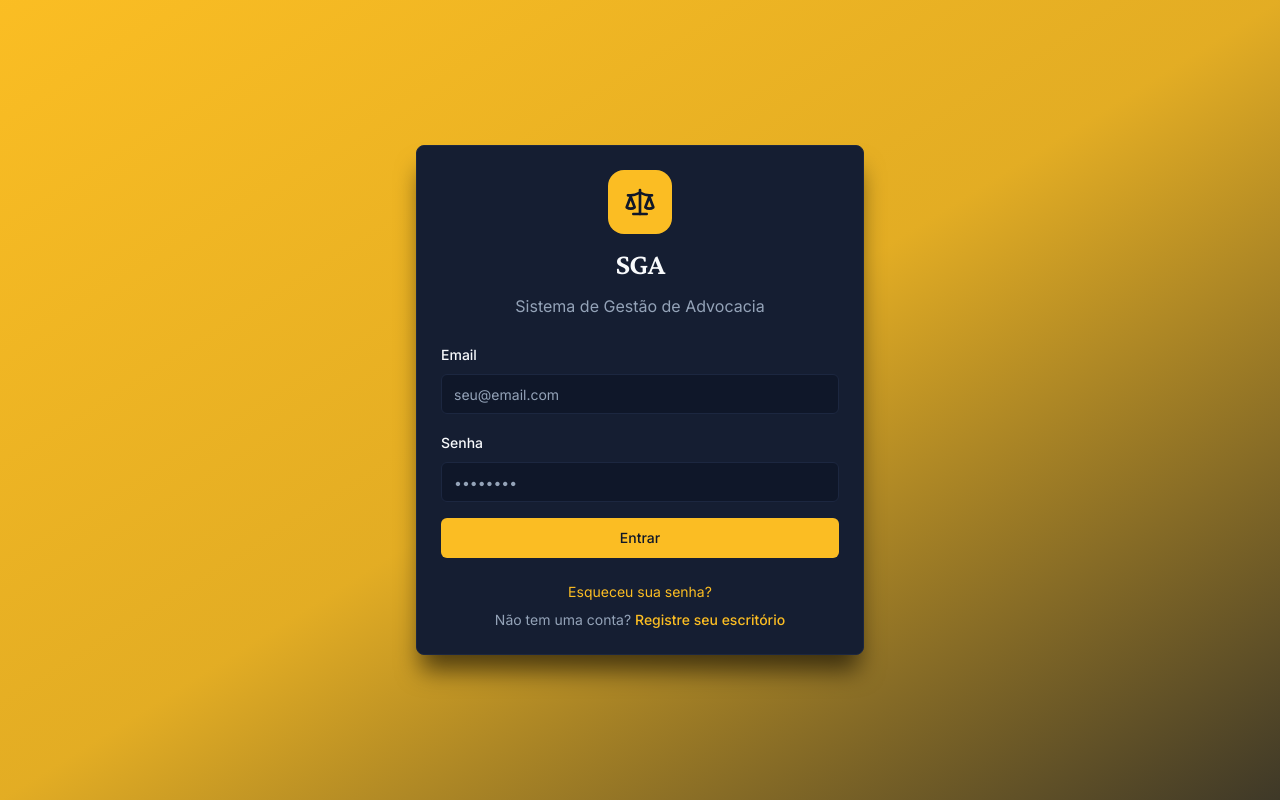
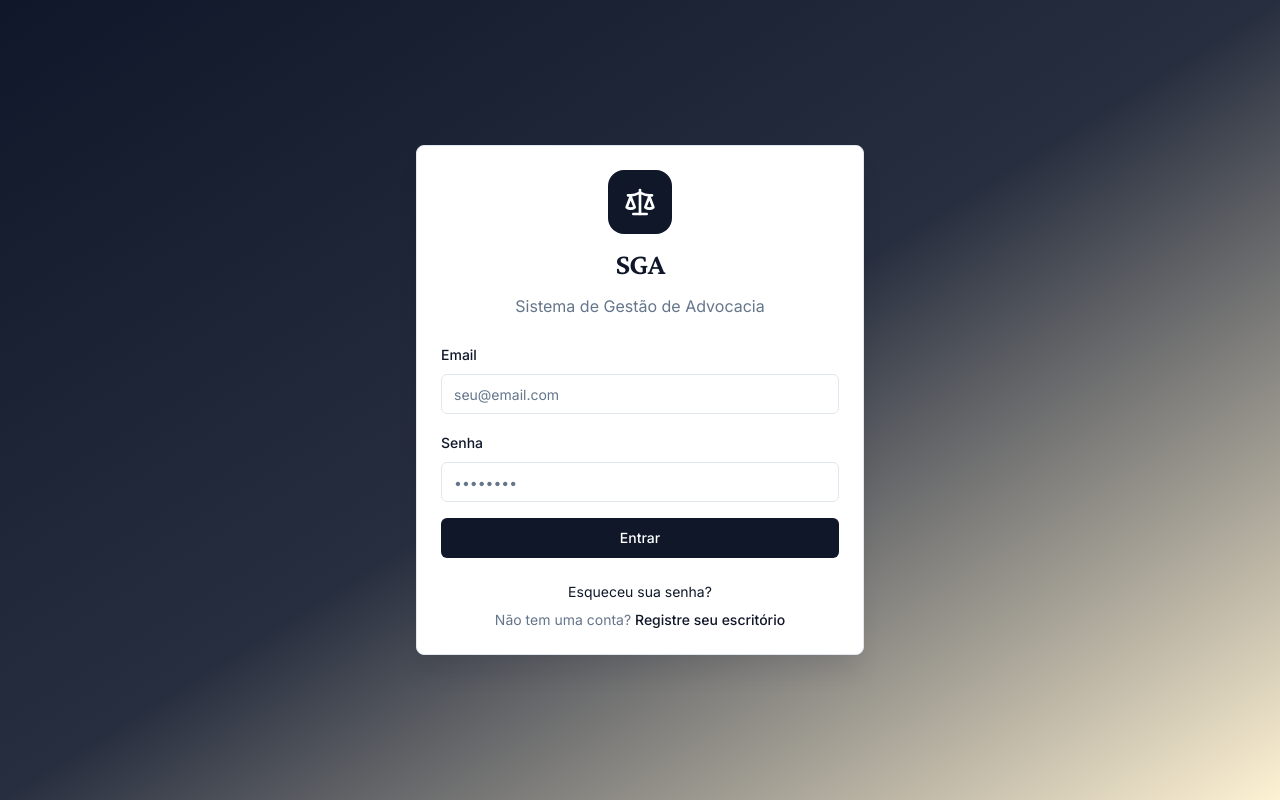
Before and after one commit to gcrndev/sga, a React (Vite) app in the folder frontend/: page /login in a window 1280 px wide. Built offline with nearby package versions, Linux system fonts and the light colour scheme; no server answers; the HTML template or start-up script is replaced by a standard one.

Commit message:
fix colors and logo

```diff
--- a/frontend/index.html
+++ b/frontend/index.html
@@ -16,11 +16,15 @@
       content="Sistema completo de gestao para escritorios de advocacia"
     />
     <meta property="og:type" content="website" />
-    <meta property="og:image" content="/logo.svg" />
+    <meta property="og:image" content="https://sgadvocacias.com/logo.svg" />
     <meta property="og:image:alt" content="Logomarca SGA" />
     <meta name="theme-color" content="#0b1020" />
-    <link rel="icon" type="image/svg+xml" href="/logo.svg" />
-    <link rel="apple-touch-icon" href="/logo.svg" />
+    <link
+      rel="icon"
+      type="image/svg+xml"
+      href="https://sgadvocacias.com/logo.svg"
+    />
+    <link rel="apple-touch-icon" href="https://sgadvocacias.com/logo.svg" />
 
     <link rel="preconnect" href="https://fonts.googleapis.com" />
     <link rel="preconnect" href="https://fonts.gstatic.com" crossorigin />
--- a/frontend/src/App.tsx
+++ b/frontend/src/App.tsx
@@ -1,8 +1,9 @@
+import { useEffect } from "react";
 import { Toaster } from "@/components/ui/toaster";
 import { Toaster as Sonner } from "@/components/ui/sonner";
 import { TooltipProvider } from "@/components/ui/tooltip";
 import { QueryClient, QueryClientProvider } from "@tanstack/react-query";
-import { BrowserRouter, Routes, Route, Navigate } from "react-router-dom";
+import { BrowserRouter, Routes, Route, Navigate, useLocation } from "react-router-dom";
 import { AuthProvider } from "@/context/AuthContext";
 import ProtectedRoute from "@/components/ProtectedRoute";
 import Login from "./pages/auth/Login";
@@ -22,13 +23,24 @@ import NotFound from "./pages/NotFound";
 
 const queryClient = new QueryClient();
 
-const App = () => (
-  <QueryClientProvider client={queryClient}>
-    <AuthProvider>
-      <TooltipProvider>
-        <Toaster />
-        <Sonner />
-        <BrowserRouter>
+const authPaths = new Set([
+  "/login",
+  "/registro",
+  "/esqueci-senha",
+  "/invite/confirm",
+  "/concluir-cadastro",
+]);
+
+const AppRoutes = () => {
+  const location = useLocation();
+
+  useEffect(() => {
+    const root = document.documentElement;
+    const isAuthPage = authPaths.has(location.pathname);
+    root.classList.toggle("dark", !isAuthPage);
+  }, [location.pathname]);
+
+  return (
     <Routes>
       <Route path="/" element={<Navigate to="/login" replace />} />
       <Route path="/login" element={<Login />} />
@@ -103,6 +115,17 @@ const App = () => (
       />
       <Route path="*" element={<NotFound />} />
     </Routes>
+  );
+};
+
+const App = () => (
+  <QueryClientProvider client={queryClient}>
+    <AuthProvider>
+      <TooltipProvider>
+        <Toaster />
+        <Sonner />
+        <BrowserRouter>
+          <AppRoutes />
         </BrowserRouter>
       </TooltipProvider>
     </AuthProvider>
--- a/frontend/src/index.css
+++ b/frontend/src/index.css
@@ -70,7 +70,7 @@ All colors MUST be HSL.
     --popover: 222 40% 14%;
     --popover-foreground: 210 40% 98%;
 
-    --primary: 43 96% 56%;
+    --primary: 210 40% 96%;
     --primary-foreground: 222 47% 11%;
 
     --secondary: 222 40% 18%;
@@ -79,7 +79,7 @@ All colors MUST be HSL.
     --muted: 222 40% 18%;
     --muted-foreground: 215 20% 65%;
 
-    --accent: 43 96% 56%;
+    --accent: 210 60% 60%;
     --accent-foreground: 222 47% 11%;
 
     --destructive: 0 63% 31%;
@@ -87,23 +87,23 @@ All colors MUST be HSL.
 
     --border: 222 40% 18%;
     --input: 222 40% 18%;
-    --ring: 43 96% 56%;
+    --ring: 210 60% 60%;
 
     --sidebar-background: 222 47% 8%;
     --sidebar-foreground: 210 40% 98%;
-    --sidebar-primary: 43 96% 56%;
+    --sidebar-primary: 210 60% 60%;
     --sidebar-primary-foreground: 222 47% 11%;
     --sidebar-accent: 222 40% 15%;
     --sidebar-accent-foreground: 210 40% 98%;
     --sidebar-border: 222 40% 15%;
-    --sidebar-ring: 43 96% 56%;
+    --sidebar-ring: 210 60% 60%;
 
     --success: 142 71% 45%;
     --warning: 38 92% 50%;
     --info: 199 89% 48%;
 
     --gradient-primary: linear-gradient(135deg, hsl(222 47% 8%) 0%, hsl(222 40% 15%) 100%);
-    --gradient-accent: linear-gradient(135deg, hsl(43 96% 56%) 0%, hsl(43 96% 66%) 100%);
+    --gradient-accent: linear-gradient(135deg, hsl(210 60% 60%) 0%, hsl(210 60% 70%) 100%);
 
     --shadow-sm: 0 1px 2px 0 hsl(0 0% 0% / 0.3);
     --shadow-md: 0 4px 6px -1px hsl(0 0% 0% / 0.4);
```
Lines whose indentation alone changed are shown as unchanged.
